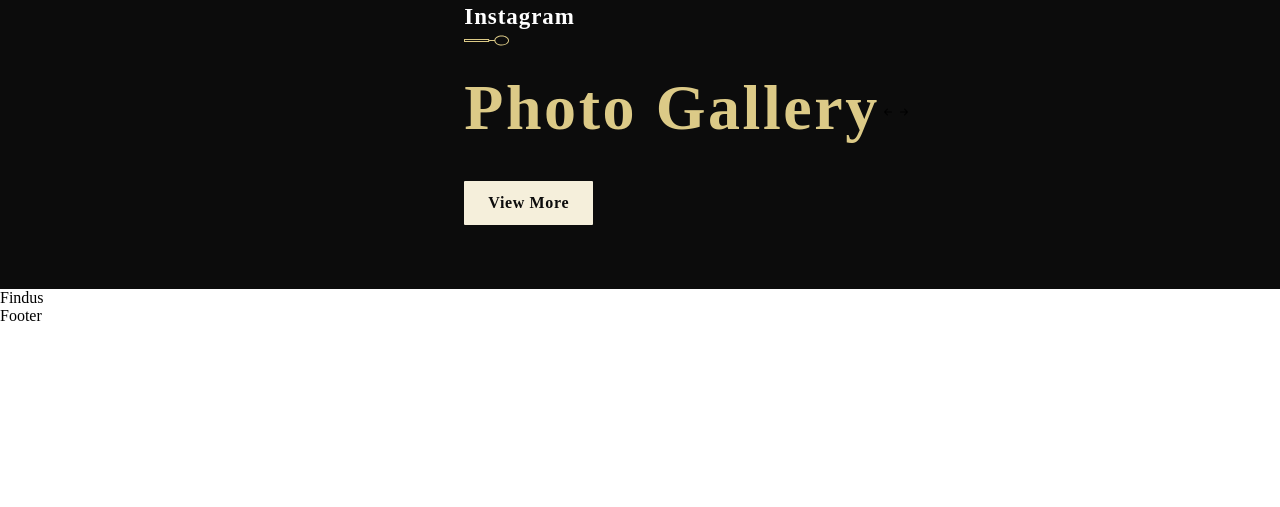
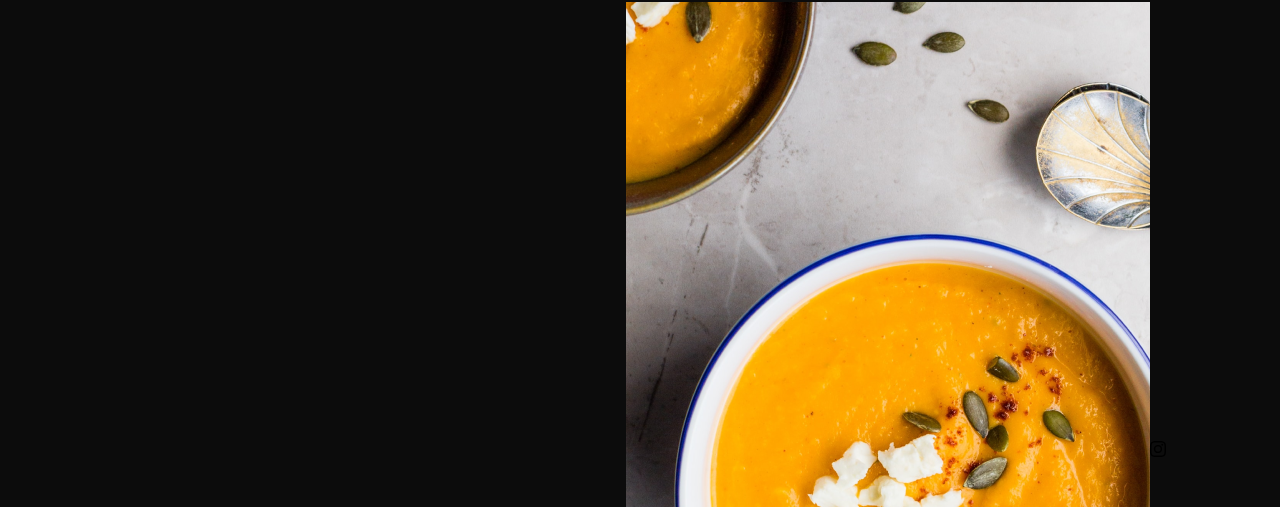
Before and after one commit to digimori/reactrestaurantapp, a React (Create React App) app: page / in a window 1280 px wide. Shown: the part 6222-6729 px from the top of the page. Before the commit the page ends 6547 px from the top, so only its background shows below. Built offline with nearby package versions, Linux system fonts and the light colour scheme; a web font is replaced by a local one.

Commit message:
style: Images mapped into Gallery.jsx component - Unstyled

```diff
--- a/src/container/Gallery/Gallery.jsx
+++ b/src/container/Gallery/Gallery.jsx
@@ -18,6 +18,8 @@ const Gallery = () => {
     }
   }
 
+  const galleryImages = [images.gallery01, images.gallery02, images.gallery03, images.gallery04];
+
   return (
     <div className='app__gallery flex__center'>
       <div className='app__gallery-content'>
@@ -28,15 +30,21 @@ const Gallery = () => {
       </div>
 
     <div className='app__gallery-images'>
-      <div className='app__gallery-images_container' ref={scrollRef}></div>
+      <div className='app__gallery-images_container' ref={scrollRef}>
+        {galleryImages.map((image, index) => (
+          <div class="app__gallery-images_card flex__center" key={`gallery_image-${index + 1}`}>
+            <img src={image} alt="gallery" />
+            <BsInstagram className='gallery__image-icon' />
+          </div>
+        ))}
+        </div>
       <div className='app__gallery-images_arrows'>
         <BsArrowLeftShort className='gallery__arrow-icon' onClick={() => scroll('left')} />
         <BsArrowRightShort className='gallery__arrow-icon' onClick={() => scroll('right')} />
       </div>
-    </div>
-
-    </div>
-  )
-}
+      </div>
+      </div>
+  );
+};
 
 export default Gallery
```
